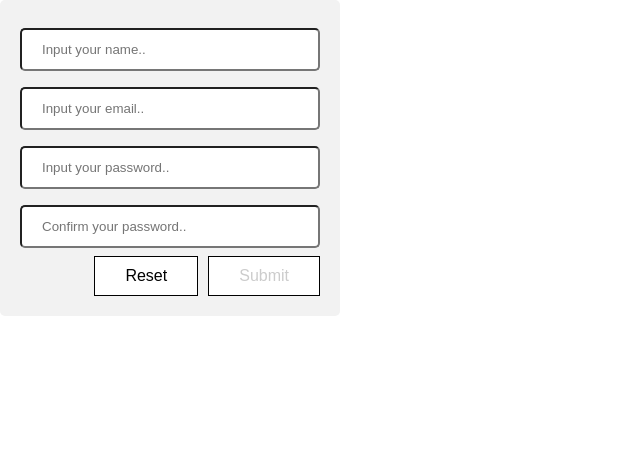
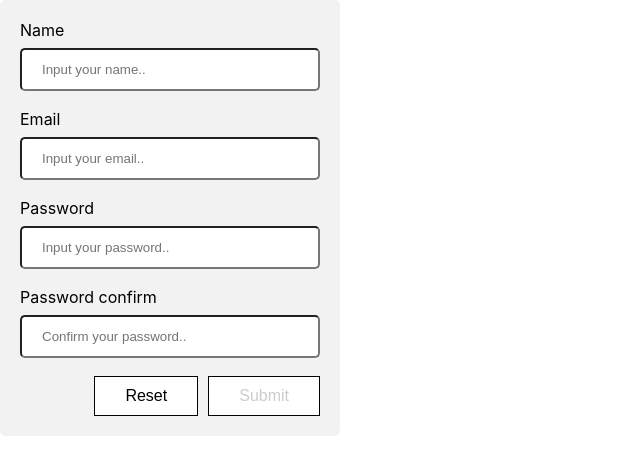
Before and after one commit to Nyamper/tasks, a React app in the folder react_signUp/: page / in a window 1280 px wide. Shown: the top 474 px of the page, without its empty margins (0-640 px from the left). Built offline with nearby package versions, Linux system fonts and the light colour scheme.

Commit message:
minor fixes

```diff
--- a/react_signUp/src/components/SignUp/SignUp.js
+++ b/react_signUp/src/components/SignUp/SignUp.js
@@ -52,8 +52,12 @@ class SignUp extends React.Component {
           {Object.entries(fields).map(([fieldName, fieldValue]) => {
             const { title, type, name, value, placeholder, error } = fieldValue;
             return (
-              <label name={fieldName} key={fieldName}>
+              <div key={fieldName}>
+                <label name={fieldName} htmlFor={name}>
+                  {title}
+                </label>
                 <input
+                  id={name}
                   title={title}
                   type={type}
                   name={name}
@@ -62,7 +66,7 @@ class SignUp extends React.Component {
                   onChange={this.handleValueChange}
                 />
                 <div className={classes.error}>{error}</div>
-              </label>
+              </div>
             );
           })}
           <div className={classes.container}>
--- a/react_signUp/src/components/SignUp/SignUp.module.scss
+++ b/react_signUp/src/components/SignUp/SignUp.module.scss
@@ -33,4 +33,5 @@ button {
 }
 .error {
   color: red;
+  padding-bottom: 10px;
 }
```
